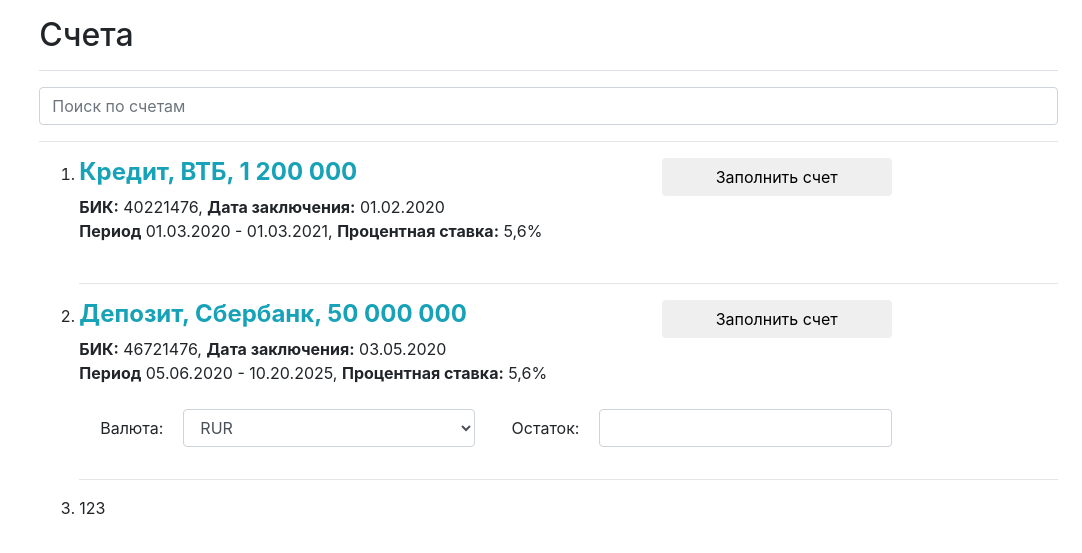
After one commit to DanInSpace104/MeshRegionHack_DigitalBreakthrough, a Django app: template reports/templates/reports/accts.html in a window 1280 px wide. The commit adds this page. Shown: the top 553 px of the page, without its empty margins (198-1280 px from the left). Run offline with Django 3.2, Linux system fonts and the light colour scheme; the template is opened without the code that fills it, so the values that code supplies are empty; parts of the project's set-up code (start-up, migrations or seed data) failed here and were passed over; some libraries are stand-ins or nearby versions.

Commit message:
design and templates

```diff
--- a/mrh/settings.py
+++ b/mrh/settings.py
@@ -128,3 +128,6 @@ USE_TZ = True
 # https://docs.djangoproject.com/en/3.1/howto/static-files/
 
 STATIC_URL = '/static/'
+STATICFILES_DIRS = [
+    BASE_DIR / 'static',
+]
--- a/mrh/urls.py
+++ b/mrh/urls.py
@@ -1,22 +1,10 @@
-"""mrh URL Configuration
-
-The `urlpatterns` list routes URLs to views. For more information please see:
-    https://docs.djangoproject.com/en/3.1/topics/http/urls/
-Examples:
-Function views
-    1. Add an import:  from my_app import views
-    2. Add a URL to urlpatterns:  path('', views.home, name='home')
-Class-based views
-    1. Add an import:  from other_app.views import Home
-    2. Add a URL to urlpatterns:  path('', Home.as_view(), name='home')
-Including another URLconf
-    1. Import the include() function: from django.urls import include, path
-    2. Add a URL to urlpatterns:  path('blog/', include('blog.urls'))
-"""
 from django.contrib import admin
 from django.urls import include, path
+from django.conf import settings
+from django.conf.urls.static import static
+
 
 urlpatterns = [
     path('admin/', admin.site.urls),
     path('reports/', include('reports.urls')),
-]
+] + static(settings.STATIC_URL, document_root=settings.STATIC_ROOT)
--- /dev/null
+++ b/reports/templates/reports/accts.html
@@ -0,0 +1,122 @@
+{% extends 'reports/base.html' %} {% block style %}
+<style>
+
+</style>
+{% endblock %} {% block content %}
+
+<main role="main" class="col-md-9 ml-sm-auto col-lg-10 pt-3 px-4">
+    <div class="chartjs-size-monitor" style="position: absolute; left: 0px; top: 0px; right: 0px; bottom: 0px; overflow: hidden; pointer-events: none; visibility: hidden; z-index: -1;">
+        <div class="chartjs-size-monitor-expand" style="position:absolute;left:0;top:0;right:0;bottom:0;overflow:hidden;pointer-events:none;visibility:hidden;z-index:-1;">
+            <div style="position:absolute;width:1000000px;height:1000000px;left:0;top:0"></div>
+        </div>
+        <div class="chartjs-size-monitor-shrink" style="position:absolute;left:0;top:0;right:0;bottom:0;overflow:hidden;pointer-events:none;visibility:hidden;z-index:-1;">
+            <div style="position:absolute;width:200%;height:200%;left:0; top:0"></div>
+        </div>
+    </div>
+    <div class="d-flex justify-content-between flex-wrap flex-md-nowrap align-items-center pb-2 mb-3 border-bottom">
+        <h1 class="h2">Счета</h1>
+
+    </div>
+
+    <div class="row form-group">
+        <div class="col-sm-12">
+            <input class="form-control" type="text" placeholder="Поиск по счетам">
+        </div>
+    </div>
+    <hr>
+    <div>
+        <div>
+
+        </div>
+        <ol>
+            <li>
+                <div class="row">
+                    <div class="col-sm-7">
+                        <h4 class="font-weight-bold text-info">Кредит, ВТБ, 1 200 000</h4>
+                        <span class="font-weight-bold">БИК:</span>
+                        <span>40221476</span>,
+                        <span class="font-weight-bold">Дата заключения:</span>
+                        <span>01.02.2020</span><br>
+                        <span class="font-weight-bold">Период</span>
+                        <span>01.03.2020 - 01.03.2021</span>,
+                        <span class="font-weight-bold">Процентная ставка:</span>
+                        <span> 5,6%</span><br>
+                    </div>
+                    <div class="col-sm-3">
+                        <button class="btn btn-grey" style="width: 100%;">Заполнить счет</button>
+                    </div>
+                </div>
+                <br>
+                <!-- <div class="row">
+                    <div class="col-sm-5">
+                        <div class="form-group row">
+                            <label for="id1" class="col-form-label col-sm-3 text-right">Валюта:</label>
+                            <div class="col-sm-9">
+                                <select class="form-control" name="" id="id1">
+                                    <option value="">RUR</option>
+                                    <option value="">EUR</option>
+                                    <option value="">USD</option>
+                                </select>
+                            </div>
+                        </div>
+                    </div>
+                    <div class="col-sm-5">
+                        <div class="form-group row">
+                            <label for="id2" class="col-form-label col-sm-3 text-right">Остаток:</label>
+                            <div class="col-sm-9">
+                                <input class="form-control" type="text" id="id2">
+                            </div>
+                        </div>
+                    </div>
+                </div> -->
+                <hr>
+            </li>
+            <li>
+                <div class="row">
+                    <div class="col-sm-7">
+                        <h4 class="font-weight-bold text-info">Депозит, Сбербанк, 50 000 000</h4>
+                        <span class="font-weight-bold">БИК:</span>
+                        <span>46721476</span>,
+                        <span class="font-weight-bold">Дата заключения:</span>
+                        <span>03.05.2020</span><br>
+                        <span class="font-weight-bold">Период</span>
+                        <span>05.06.2020 - 10.20.2025</span>,
+                        <span class="font-weight-bold">Процентная ставка:</span>
+                        <span> 5,6%</span><br>
+                    </div>
+                    <div class="col-sm-3">
+                        <button class="btn btn-grey" style="width: 100%;">Заполнить счет</button>
+                    </div>
+                </div>
+                <br>
+                <div class="row">
+                    <div class="col-sm-5">
+                        <div class="form-group row">
+                            <label for="id1" class="col-form-label col-sm-3 text-right">Валюта:</label>
+                            <div class="col-sm-9">
+                                <select class="form-control" name="" id="id1">
+                                    <option value="">RUR</option>
+                                    <option value="">EUR</option>
+                                    <option value="">USD</option>
+                                </select>
+                            </div>
+                        </div>
+                    </div>
+                    <div class="col-sm-5">
+                        <div class="form-group row">
+                            <label for="id2" class="col-form-label col-sm-3 text-right">Остаток:</label>
+                            <div class="col-sm-9">
+                                <input class="form-control" type="text" id="id2">
+                            </div>
+                        </div>
+                    </div>
+                </div>
+                <hr>
+            </li>
+            <li>
+                123
+            </li>
+        </ol>
+    </div>
+</main>
+{% endblock %} {% block bottomscript %} {% endblock %}
--- a/reports/templates/reports/base.html
+++ b/reports/templates/reports/base.html
@@ -1 +1,22 @@
-<h1>aaa</h1>
+<!DOCTYPE html>
+<html lang="en">
+
+<head>
+    {% load static %}
+    <meta http-equiv="Content-Type" content="text/html; charset=UTF-8">
+    <meta name="viewport" content="width=device-width, initial-scale=1, shrink-to-fit=no">
+    <meta name="description" content="">
+    <meta name="author" content="">
+    <link rel="icon" href="https://getbootstrap.com/docs/4.0/assets/img/favicons/favicon.ico"> {% block title %}{% endblock %}
+    <link rel="stylesheet" href="{% static 'style/bootstrap.css' %}"> {% block styles %}{% endblock %}
+</head>
+
+<body>
+
+    {% block header %} {% endblock %} {% block content %} {% endblock %} {% block bottomscript %} {% endblock %} {% block footer %} {% endblock %}
+    <script src="{% static 'js/jquery-3.2.1.slim.min.js'%}" crossorigin="anonymous "></script>
+    <script src="{% static 'js/bootstrap.min.js'%}"></script>
+    </div>
+</body>
+
+</html>
--- a/reports/templates/reports/companys.html
+++ /dev/null
@@ -1,3 +0,0 @@
-{% for c in object_list %}
-<li>{{ c }}</li>
-{% endfor %}
--- a/reports/urls.py
+++ b/reports/urls.py
@@ -12,5 +12,6 @@ router.register('bankbiks', views.BankBiksViewSet, basename='bankbiks')
 urlpatterns = [
     path('', include(router.urls)),
     # path('companys/', views.CompanysListView.as_view())
-    path('api/', include('rest_framework.urls'))
+    path('api/', include('rest_framework.urls')),
+    path('accts/', views.accts)
 ]
```
Also changed, not shown: static/images/logo.png (renamed from design/imaegs/logo.png), static/js/Chart.min.js (renamed from design/js/Chart.min.js), static/js/bootstrap.min.js (renamed from design/js/bootstrap.min.js), static/js/createArt.js (renamed from design/js/createArt.js), static/js/feather.min.js (renamed from design/js/feather.min.js), static/js/jquery-3.2.1.slim.min.js (renamed from design/js/jquery-3.2.1.slim.min.js), static/js/popper.min.js (renamed from design/js/popper.min.js), static/style/adminPanel.css (renamed from design/style/adminPanel.css), static/style/bootstrap.css (renamed from design/style/bootstrap.css), static/style/login.css (renamed from design/style/login.css), static/style/style.css (added).
